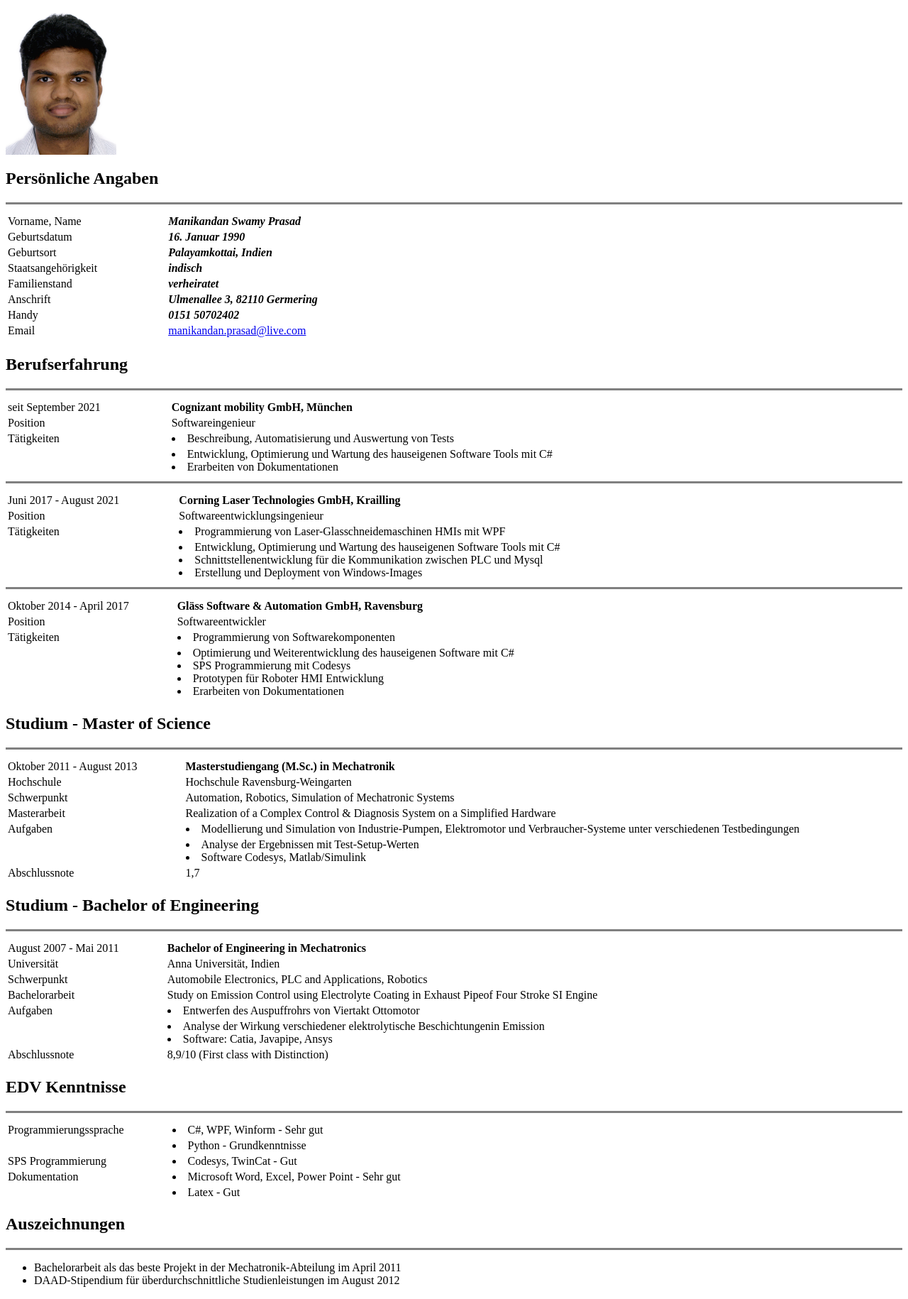
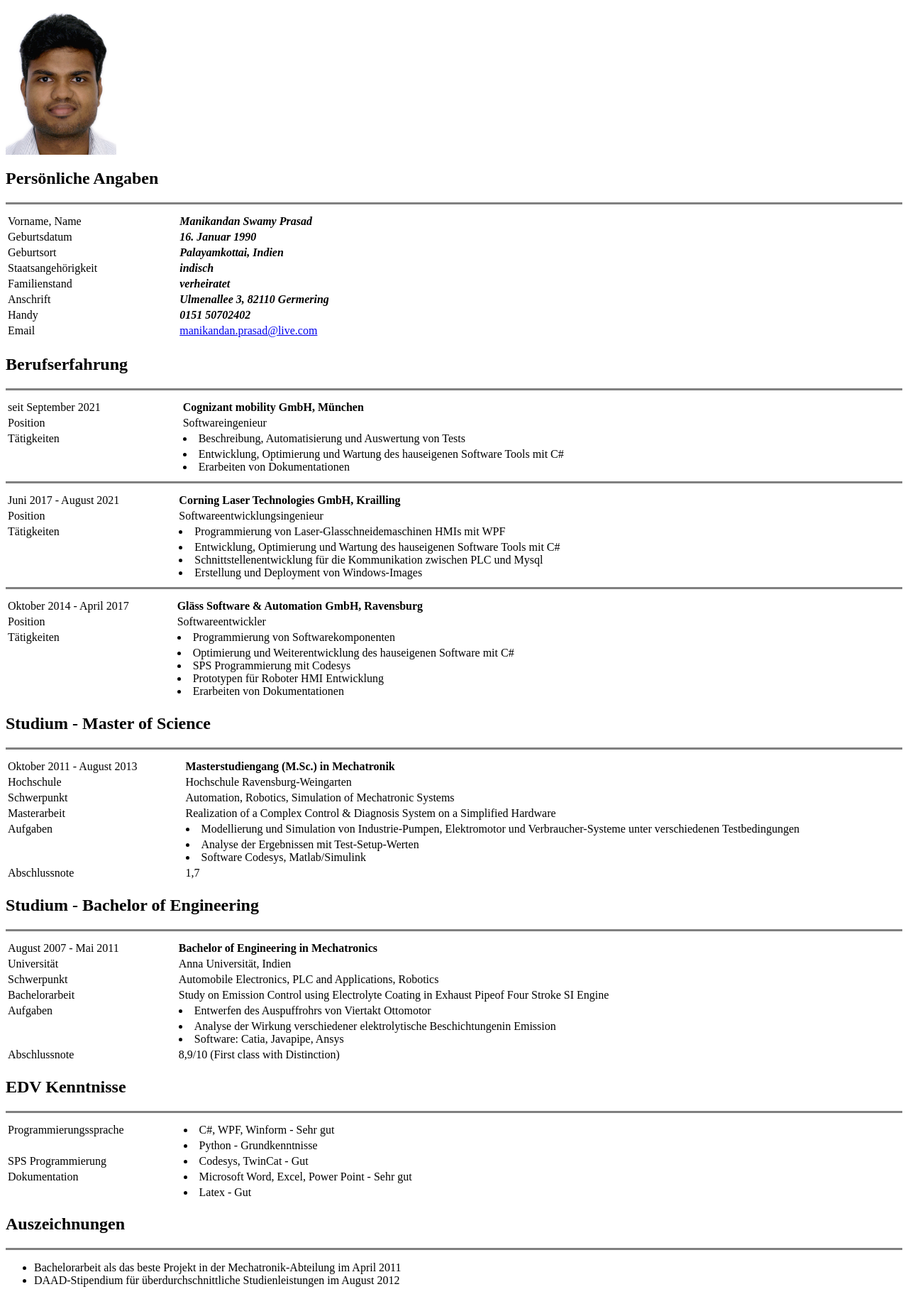
Before and after one commit to MSwamyPrasad/Lebenslauf-Swamy-Prasad, a plain HTML site: page index.html in a window 1280 px wide. Shown: the part 48-1878 px from the top of the page at 71% size. Drawn offline with Linux system fonts and the light colour scheme.

Commit message:
Add files via upload

```diff
--- a/index.html
+++ b/index.html
@@ -9,6 +9,7 @@
         <img src="./assets/swamy prasad manikandan--290915.jpg" height="200" alt="swamy prasad">
         <h2>Persönliche Angaben</h2>
         <hr size="3" noshade="True" >
+        <!-- Intro -->
         <table>
             <tr>
             <th></th>
@@ -27,7 +28,7 @@
                 <td><i><b class="term">Palayamkottai, Indien</b></i></td>
             </tr>
             <tr>
-                <td>Staatsangehörigkeit&emsp;&emsp;&emsp;&emsp;&emsp;&emsp;</td>
+                <td>Staatsangehörigkeit&emsp;&emsp;&emsp;&emsp;&emsp;&emsp;&emsp;</td>
                 <td><i><b class="term">indisch</b></i></td>
             </tr>
             <tr>
@@ -48,15 +49,17 @@
             </tr>
         <tr>
         </table>
+
         <h2>Berufserfahrung</h2>
         <hr size="3" noshade="True" >
+        <!-- Cognizant mobility -->
         <table>
             <tr>
                 <th></th>
                 <th></th>
             </tr>
             <tr>
-                <td>seit September 2021&emsp;&emsp;&emsp;&emsp;&emsp;&emsp; </td>
+                <td>seit September 2021&emsp;&emsp;&emsp;&emsp;&emsp;&emsp;&emsp; </td>
                 <td><b class="term">Cognizant mobility GmbH, München</b></td>
             </tr>
             <tr>
@@ -77,6 +80,7 @@
                 </td>
             </tr>
         </table>
+        <!-- Corning -->
         <hr size="3" noshade="True" >
         <table>
             <tr>
@@ -107,7 +111,7 @@
             </td>
             </tr>
         </table>
-
+        <!-- Gläss -->
         <hr size="3" noshade="True" >
         <table>
             <tr>
@@ -139,6 +143,7 @@
             </td>
         </table>
 
+         <!-- Master studies -->
         <h2>Studium - Master of Science</h2>
         <hr size="3" noshade="True" >
         <table>
@@ -180,6 +185,7 @@
             </tr>
         </table>
 
+         <!-- Bachelor studies -->
         <h2>Studium - Bachelor of Engineering</h2>
         <hr size="3" noshade="True" >
         <table>
@@ -188,7 +194,7 @@
                 <th></th>
             </tr>
             <tr>
-            <td>August 2007 - Mai 2011&emsp;&emsp;&emsp;&emsp;</td>
+            <td>August 2007 - Mai 2011&emsp;&emsp;&emsp;&emsp;&emsp;</td>
             <td><b class="term">Bachelor of Engineering in Mechatronics</b></td>
             </tr>
             <tr>
@@ -217,6 +223,8 @@
                 <td>8,9/10 (First class with Distinction)</td>
             </tr>
         </table>
+
+         <!-- EDV Kenntnisse -->
         <h2>EDV Kenntnisse</h2>
         <hr size="3" noshade="True" >
         <table>
@@ -225,7 +233,7 @@
                 <th></th>
             </tr>
             <tr>
-                <td>Programmierungssprache&emsp;&emsp;&emsp;&emsp;</td>
+                <td>Programmierungssprache&emsp;&emsp;&emsp;&emsp;&emsp;</td>
                 <td><li>C#, WPF, Winform - Sehr gut</li>
                 </tr>
                 <tr>
@@ -247,12 +255,16 @@
                 </td>
             </tr>
         </table>
+
+        <!-- Auszeichnungen -->
         <h2>Auszeichnungen</h2>
         <hr size="3" noshade="True" >
         <ul>
             <li>Bachelorarbeit als das beste Projekt in der Mechatronik-Abteilung im April 2011</li>
             <li>DAAD-Stipendium für überdurchschnittliche Studienleistungen im August 2012</li>
         </ul>
+
+        <!-- Sprachkenntnisse -->
         <h2>Sprachkenntnisse</h2>
         <hr size="3" noshade="True" >
         <table>
```
